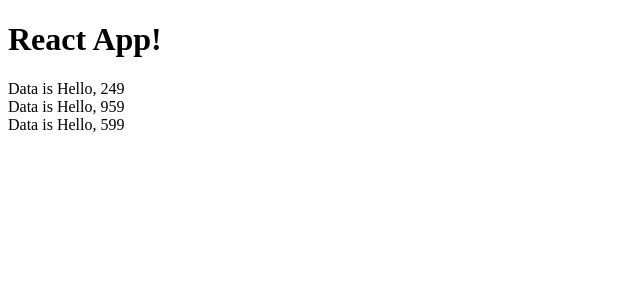
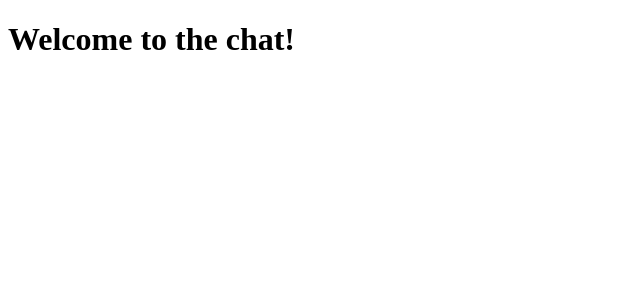
Before and after one commit to machamp0714/rails7-template, a React (Create React App) app in the folder app/javascript/: page / in a window 1280 px wide. Shown: the top 300 px of the page, without its empty margins (0-640 px from the left). Built offline with nearby package versions, Linux system fonts and the light colour scheme; the HTML template or start-up script is replaced by a standard one.

Commit message:
learn: effect

```diff
--- a/app/javascript/src/pages/home/index.tsx
+++ b/app/javascript/src/pages/home/index.tsx
@@ -1,91 +1,26 @@
-import React, { Suspense, useState } from 'react';
+import React, { useEffect } from 'react';
 
-type LoadableState<T> =
-  | {
-      status: 'pending';
-      promise: Promise<T>;
-    }
-  | {
-      status: 'fulfilled';
-      data: T;
-    }
-  | {
-      status: 'rejected';
-      error: unknown;
-    };
-
-export class Loadable<T> {
-  #state: LoadableState<T>;
-  constructor(promise: Promise<T>) {
-    this.#state = {
-      status: 'pending',
-      promise: promise.then(
-        (data) => {
-          this.#state = {
-            status: 'fulfilled',
-            data,
-          };
-          return data;
-        },
-        (error: unknown) => {
-          this.#state = {
-            status: 'rejected',
-            error,
-          };
-          throw error;
-        }
-      ),
-    };
-  }
-  getOrThrow(): T {
-    switch (this.#state.status) {
-      case 'pending':
-        throw this.#state.promise;
-      case 'fulfilled':
-        return this.#state.data;
-      case 'rejected':
-        throw this.#state.error;
-    }
-  }
+export function createConnection() {
+  // A real implementation would actually connect to the server
+  return {
+    connect() {
+      console.log('✅ Connecting...');
+    },
+    disconnect() {
+      console.log('❌ Disconnected.');
+    },
+  };
 }
 
-const DataLoader: React.FC<{
-  data: Loadable<string>;
-}> = ({ data }) => {
-  const value = data.getOrThrow();
-  return (
-    <div>
-      <div>Data is {value}</div>
-    </div>
-  );
+export const Home = () => {
+  useEffect(() => {
+    const connection = createConnection();
+    connection.connect();
+
+    return () => {
+      connection.disconnect();
+    };
+  });
+
+  return <h1>Welcome to the chat!</h1>;
 };
-
-const sleep = (ms: number) => {
-  return new Promise((resolve) => setTimeout(resolve, ms));
-};
-
-const fetchData1 = async (): Promise<string> => {
-  await sleep(Math.floor(Math.random() * 1000));
-  return `Hello, ${(Math.random() * 1000).toFixed(0)}`;
-};
-
-export const Home: React.FC = () => {
-  const [data1] = useState(() => new Loadable(fetchData1()));
-  const [data2] = useState(() => new Loadable(fetchData1()));
-  const [data3] = useState(() => new Loadable(fetchData1()));
-
-  return (
-    <div className="text-center">
-      <h1 className="text-2xl">React App!</h1>
-      <Suspense fallback={<p>Loading...</p>}>
-        <DataLoader data={data1} />
-      </Suspense>
-      <Suspense fallback={<p>Loading...</p>}>
-        <DataLoader data={data2} />
-      </Suspense>
-      <Suspense fallback={<p>Loading...</p>}>
-        <DataLoader data={data3} />
-      </Suspense>
-    </div>
-  );
-};
--- a/tsconfig.json
+++ b/tsconfig.json
@@ -98,6 +98,6 @@
     // "skipDefaultLibCheck": true,                      /* Skip type checking .d.ts files that are included with TypeScript. */
     "skipLibCheck": true                                 /* Skip type checking all .d.ts files. */
   },
-  "include": ["app/javascript/**/*"],
+  "include": ["app/javascript/**/*", "stories/**/*"],
   "exclude": ["node_modules"]
 }
```
Also changed, not shown: 1 other file (tests, documents, lock files or other folders).
